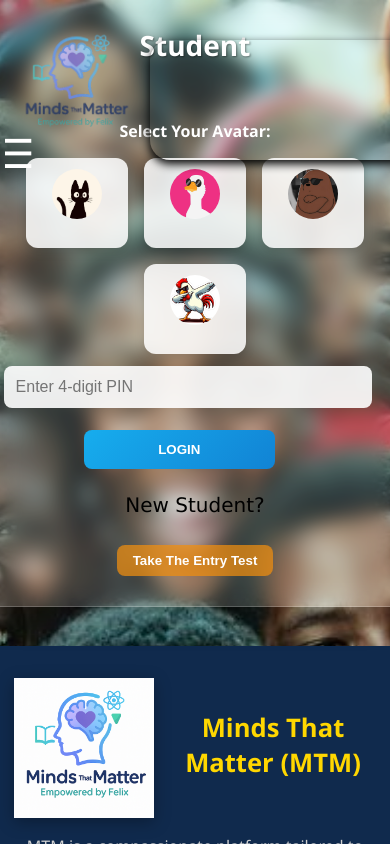
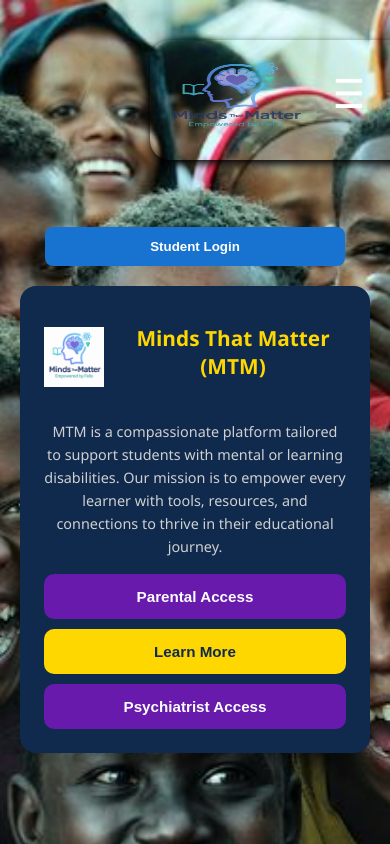
Before and after one commit to Marubi23/Minds_that_Matter_Website, a React (Vite) app: page /login in a window 390 px wide. Built offline with nearby package versions, Linux system fonts and the light colour scheme; a small style sheet from the web is missing.

Commit message:
making final changes0

```diff
--- a/src/App.jsx
+++ b/src/App.jsx
@@ -20,14 +20,14 @@
 import CreateRoom from './pages/CreateRoom.jsx';
 import PsychiatristLogin from './pages/PsychiatristLogin.jsx';
 import PsychiatristDashboard from './pages/PsychiatristDashboard.jsx';
-import AttentionMonitor from '../components/AttentionMonitor.jsx';
+import AttentionMonitor from './Components/AttentionMonitor.jsx';
 import Records from './pages/Records.jsx';
 import Settings from './components/Settings.jsx';
 import Notifications from './pages/Notifications.jsx';
 import ParentDashboard from './components/ParentDashboard.jsx';
 import Resources from './pages/Resources.jsx';
-import PinDisplay from './components/PinDisplay.jsx';
-import OfflinePayment from "../components/OfflinePayment.jsx";
+import PinDisplay from './Components/PinDisplay.jsx';
+import OfflinePayment from "./Components/OfflinePayment.jsx";
 
 import './App.css';
 
--- a/src/Components/MTMInfoCard.css
+++ b/src/Components/MTMInfoCard.css
@@ -5,39 +5,10 @@
   border-radius: 16px;
   box-shadow: 0 8px 20px rgba(0, 0, 0, 0.2);
   max-width: 500px;
-
   margin: auto;
   text-align: center;
 }
 
-.portal {
-  display: flex;
-  gap: 15px;
-}
-
-.portal button {
-  padding: 14px 24px;
-  border-radius: 10px;
-  font-weight: 600;
-  font-size: 0.95rem;
-  border: none;
-  cursor: pointer;
-  transition: transform 0.2s ease;
-}
-
-.portal button:hover {
-  transform: translateY(-3px);
-}
-
-.portal button:first-child {
-  background-color: hsl(151, 93%, 50%);
-  color: #000;
-}
-
-.portal button:last-child {
-  background-color: hsl(272, 74%, 39%);
-  color: #fff;
-}
 .mtm-header {
   display: flex;
   align-items: center;
@@ -65,6 +36,37 @@
   margin: 1rem 0;
 }
 
+.portal {
+  display: flex;
+  gap: 15px;
+  justify-content: center;
+  flex-wrap: wrap; /* ensures buttons wrap on small screens */
+}
+
+.portal button {
+  padding: 14px 24px;
+  border-radius: 10px;
+  font-weight: 600;
+  font-size: 0.95rem;
+  border: none;
+  cursor: pointer;
+  transition: transform 0.2s ease;
+}
+
+.portal button:hover {
+  transform: translateY(-3px);
+}
+
+.portal button:first-child {
+  background-color: hsl(151, 93%, 50%);
+  color: #000;
+}
+
+.portal button:last-child {
+  background-color: hsl(272, 74%, 39%);
+  color: #fff;
+}
+
 .mtm-button {
   background-color: #FFD700;
   color: #102A4D;
@@ -79,3 +81,28 @@
 .mtm-button:hover {
   background-color: #e6c200;
 }
+
+/* ✅ Responsive for small screens */
+@media (max-width: 780px) {
+  .mtm-card {
+    max-width: 90%;   /* prevents touching edges */
+    padding: 1.5rem;
+  }
+
+  .mtm-title {
+    font-size: 1.3rem;
+  }
+
+  .mtm-description {
+    font-size: 0.9rem;
+  }
+
+  .portal {
+    gap: 10px;
+    flex-direction: column; /* stack buttons vertically */
+  }
+
+  .portal button {
+    width: 100%;  /* full-width buttons on small screens */
+  }
+}
--- a/src/Components/Navbar.jsx
+++ b/src/Components/Navbar.jsx
@@ -17,7 +17,7 @@
   const handleLogout = () => {
     localStorage.removeItem("student");
     localStorage.removeItem("isLoggedIn");
-    localStorage.removeItem("hasClickedGetStarted"); // Reset get started state
+    localStorage.removeItem("hasClickedGetStarted");
     setStudent(null);
     setHasClickedGetStarted(false);
 
@@ -38,6 +38,7 @@
     setMenuOpen((prev) => !prev);
   };
 
+  // Close menu when clicking outside
   useEffect(() => {
     const handleClickOutside = (event) => {
       if (dropdownRef.current && !dropdownRef.current.contains(event.target)) {
@@ -52,6 +53,7 @@
     };
   }, [menuOpen]);
 
+  // Close menu on resize
   useEffect(() => {
     const handleResize = () => {
       if (window.innerWidth > 768) setMenuOpen(false);
@@ -60,79 +62,50 @@
     return () => window.removeEventListener("resize", handleResize);
   }, []);
 
+  const menuLinks = [
+    { path: "/", label: "Home" },
+    { path: "/login", label: "Portals" },
+    { path: "/resources", label: "Resources" },
+    { path: "/videocall", label: "Live Sessions" },
+    { path: "/progress", label: "Progress" },
+    { path: "/about", label: "About" },
+    { path: "/contact", label: "Contact" },
+  ];
+
   return (
     <div className="navbar">
+      {/* Logo */}
       <div className="logo-container">
-        <img
-          src={logo}
-          alt="Logo"
-          style={{
-            opacity: 0.8,
-            mixBlendMode: "screen",
-            position: "fixed",
-            top: "24px",
-            left: "15px",
-            width: "120px",
-            height: "auto",
-            zIndex: 999,
-          }}
-        />
+        <img src={logo} alt="Logo" className="navbar-logo" />
       </div>
 
+      {/* Hamburger */}
       <div className="hamburger" onClick={toggleMenu}>
         ☰
-        {menuOpen && (
-          <ul className="dropdown-menu" ref={dropdownRef}>
-            <Link to="/" onClick={() => setMenuOpen(false)}>
-              <li style={{ color: "yellow" }}>Home</li>
-            </Link>
-            <Link to="/login" onClick={() => setMenuOpen(false)}>
-              <li style={{ color: "white" }}>Portals</li>
-            </Link>
-            <Link to="/resources" onClick={() => setMenuOpen(false)}>
-              <li style={{ color: "red" }}>Resources</li>
-            </Link>
-            <Link to="/videocall" onClick={() => setMenuOpen(false)}>
-              <li style={{ color: "tomato" }}>Live Sessions</li>
-            </Link>
-            <Link to="/progress" onClick={() => setMenuOpen(false)}>
-              <li style={{ color: "wheat" }}>Progress</li>
-            </Link>
-            <Link to="/about" onClick={() => setMenuOpen(false)}>
-              <li style={{ color: "white" }}>About</li>
-            </Link>
-            <Link to="/contact" onClick={() => setMenuOpen(false)}>
-              <li style={{ color: "orange" }}>Contact</li>
-            </Link>
-          </ul>
-        )}
       </div>
 
-      <ul className="nav-links desktop-only">
-        <Link to="/">
-          <li style={{ color: "blue" }}>Home</li>
-        </Link>
-        <Link to="/login">
-          <li style={{ color: "purple" }}>Portals</li>
-        </Link>
-        <Link to="/resources">
-          <li style={{ color: "purple" }}>Resources</li>
-        </Link>
-        <Link to="/videocall">
-          <li style={{ color: "purple" }}>Live Sessions</li>
-        </Link>
-        <Link to="/progress">
-          <li style={{ color: "purple" }}>Progress</li>
-        </Link>
-        <Link to="/about">
-          <li style={{ color: "purple" }}>About</li>
-        </Link>
-        <Link to="/contact">
-          <li style={{ color: "blue" }}>Contact</li>
-        </Link>
+      {/* Overlay */}
+      {menuOpen && <div className="menu-overlay" onClick={() => setMenuOpen(false)} />}
+
+      {/* Sliding Menu */}
+      <ul className={`dropdown-menu ${menuOpen ? "open" : ""}`} ref={dropdownRef}>
+        {menuLinks.map((link, i) => (
+          <Link key={i} to={link.path} onClick={() => setMenuOpen(false)}>
+            <li>{link.label}</li>
+          </Link>
+        ))}
       </ul>
 
-      {/* ✅ Show only on Home + only if not already clicked */}
+      {/* Desktop Nav Links */}
+      <ul className="nav-links desktop-only">
+        {menuLinks.map((link, i) => (
+          <Link key={i} to={link.path}>
+            <li>{link.label}</li>
+          </Link>
+        ))}
+      </ul>
+
+      {/* Get Started Button */}
       {isHomePage && !hasClickedGetStarted && (
         <>
           <div className="start-button desktop-only">
@@ -144,59 +117,16 @@
         </>
       )}
 
+      {/* Student Info + Logout */}
       {student && (
-        <div
-          style={{
-            position: "absolute",
-            top: "30px",
-            right: "10px",
-            display: "flex",
-            alignItems: "center",
-            gap: "10px",
-            backgroundColor: "#1e3a8a",
-            padding: "8px 12px",
-            borderRadius: "8px",
-            zIndex: 1000,
-          }}
-        >
-          <span style={{ fontWeight: "700", color: "white" }}>
-            Hello, {student.name || student.email}
-          </span>
-          <button
-            onClick={handleLogout}
-            style={{
-              background: "crimson",
-              color: "white",
-              border: "none",
-              padding: "5px 10px",
-              borderRadius: "5px",
-              cursor: "pointer",
-              fontWeight: "bolder",
-            }}
-          >
-            Logout
-          </button>
+        <div className="student-info">
+          <span>Hello, {student.name || student.email}</span>
+          <button onClick={handleLogout}>Logout</button>
         </div>
       )}
 
-      {logoutMessage && (
-        <div
-          style={{
-            position: "absolute",
-            top: "80px",
-            right: "10px",
-            backgroundColor: "#f0f8ff",
-            color: "#333",
-            padding: "10px 15px",
-            borderRadius: "8px",
-            boxShadow: "0 2px 8px rgba(0,0,0,0.2)",
-            fontWeight: "bold",
-            zIndex: 9999,
-          }}
-        >
-          {logoutMessage}
-        </div>
-      )}
+      {/* Logout message */}
+      {logoutMessage && <div className="logout-message">{logoutMessage}</div>}
     </div>
   );
 }
--- a/src/index.css
+++ b/src/index.css
@@ -1,20 +1,19 @@
 .navbar {
   width: 80%;
-  margin: 0 auto;
+  margin: 40px auto 0 auto;
   display: flex;
   align-items: center;
   justify-content: space-between;
   border-radius: 20px;
   box-shadow: 0 4px 10px rgb(0, 0, 0);
   padding: 15px 10px;
-   margin: 40px auto 0 auto;
   position: fixed;
   z-index: 100;
   left: 150px;
-
+  height: 90px;
 }
 
-
+/* Keep logo container as-is */
 .logo-container img {
   width: 150px;
   height: 85px;
@@ -26,13 +25,9 @@
   display: flex;
   gap: 15px;
   list-style: none;
-
-
 }
 
 .nav-links li {
-  padding: 5px 10px;
-  display: inline-block;
   padding: 8px 14px;
   margin: 5px;
   background-color: rgba(255, 255, 255, 0.8);
@@ -45,68 +40,79 @@
   transition: all 0.3s ease;
 }
 
-
 .desktop-only {
   display: flex;
 }
 
+/* Hamburger styling */
 .hamburger {
   display: none;
-  left:2px;
-  position: fixed;
   font-size: 40px;
   cursor: pointer;
   z-index: 101;
-
+  transition: transform 0.2s ease;
 }
 
+.hamburger:hover {
+  transform: rotate(90deg);
+}
+
+/* Overlay for mobile menu */
+.menu-overlay {
+  display: none;
+  position: fixed;
+  top: 0;
+  left: 0;
+  width: 100vw;
+  height: 100vh;
+  background: rgba(0,0,0,0.4);
+  backdrop-filter: blur(2px);
+  z-index: 99;
+}
+
+.menu-overlay.active {
+  display: block;
+}
+
+/* Mobile dropdown slide-in */
 .dropdown-menu {
   display: flex;
   flex-direction: column;
-  position: absolute;
-  top: -35px;
-  left: 35px;
-  background: hsla(268, 83%, 34%, 0.644);
+  position: fixed;
+  top: 0;
+  right: -300px; /* hidden initially */
+  height: 100vh;
+  width: 250px;
+  background: hsla(268, 83%, 34%, 0.9);
   backdrop-filter: blur(12px);
-  border-radius: 16px;
-  box-shadow: 0px 10px 25px rgba(0, 0, 0, 0.2);
-  padding: 16px 20px;
+  border-radius: 0 0 0 16px;
+  padding: 40px 20px;
   list-style: none;
   z-index: 1000;
-  min-width: 160px;
-  animation: fadeInScale 0.3s ease-in-out;
-  border: 1px solid rgba(255, 255, 255, 0.2);
+  transition: right 0.3s ease;
+}
+
+.dropdown-menu.open {
+  right: 0; /* slide-in */
 }
 
 .dropdown-menu li {
-  margin: 10px  0;
+  margin: 15px 0;
   cursor: pointer;
-   padding: 10px 0;
-  font-size: 19px;
-  color: #333;
-  font-weight: 900;
-  font-family: Arial, Helvetica, sans-serif;
-  cursor: pointer;
-  transition: background 0.2s ease, color 0.2s ease;
+  font-size: 18px;
+  color: #fff;
+  font-weight: 700;
+  padding: 10px;
+  transition: background 0.3s ease;
 }
 
 .dropdown-menu li:hover {
-  color: #fff;
-  background: hsl(293, 62%, 67%);
+  background: hsla(293, 62%, 67%, 0.9);
   border-radius: 8px;
-  padding-left: 12px;
-}
-@keyframes fadeInScale {
-  from {
-    opacity: 0;
-    transform: scale(0.9) translateY(-10px);
-  }
-  to {
-    opacity: 1;
-    transform: scale(1) translateY(0);
-  }
+  padding-left: 14px;
 }
 
+/* Start buttons */
 .start-button button {
   padding: 10px 16px;
   border: none;
@@ -117,25 +123,26 @@
   cursor: pointer;
   transition: background 0.3s ease;
 }
+
 .start-button.desktop-only {
   display: block;
   animation: bounce 1.5s infinite ease-in-out;
 }
 
+@keyframes bounce {
+  0%, 100% { transform: translateY(0px); }
+  50% { transform: translateY(-10px); }
+}
+
+.start-button.mobile-only {
+  display: none;
+}
 
 @media (max-width: 768px) {
   .start-button.desktop-only {
     display: none;
   }
-}
 
-
-.start-button.mobile-only {
-  display: none;
-}
-
-
-@media (max-width: 768px) {
   .start-button.mobile-only {
     display: block;
     position: fixed;
@@ -150,33 +157,22 @@
     border-radius: 8px;
     padding: 10px 15px;
     font-weight: bold;
-
   }
 
   .start-button.mobile-only button:hover {
     background-color: #07fd49;
   }
-    .nav-links.desktop-only {
+
+  .nav-links.desktop-only {
     display: none;
   }
 
   .hamburger {
     display: block;
-    top: 125px;
+    top: 65px;
+    right: 25px;
     color: white;
-    font-weight: bolder;
-  }
-  .navbar{
-    height: 90px;
+    position: fixed;
   }
 
 }
-
-@keyframes bounce {
-  0%, 100% {
-    transform: translateY(0px);
-  }
-  50% {
-    transform: translateY(-10px);
-  }
-}
--- a/src/pages/Data.css
+++ b/src/pages/Data.css
@@ -16,7 +16,7 @@
   background-repeat: no-repeat;
   height: 100vh;
   padding: 20px;
-  gap: 350px;
+  gap: 80px;
   overflow: hidden;
 }
 
@@ -25,7 +25,7 @@
   display: flex;
   justify-content: center;
   align-items: center;
-  gap: 390px;
+  gap: 80px;
 }
 
 .formlogin-container {
@@ -33,25 +33,30 @@
   border-radius: 16px;
   box-shadow: 0 8px 32px rgba(0, 0, 0, 0.4);
   backdrop-filter: blur(10px);
-  -webkit-backdrop-filter: blur(10px);
   padding: 30px 25px;
   width: 320px;
   border: 1px solid rgba(255, 255, 255, 0.2);
+  text-align: center;
 }
 
 .formlogin-container h2 {
   color: white;
   font-size: 28px;
   font-weight: 800;
-  text-align: center;
   margin-bottom: 25px;
   text-shadow: 1px 1px 2px rgba(0, 0, 0, 0.4);
+}
+
+/* Default form */
+.full-login {
+  display: flex;
+  flex-direction: column;
 }
 
 .login-input {
   width: 90%;
   padding: 12px;
-  margin: 12px 0;
+  margin: 12px auto;
   border: none;
   border-radius: 8px;
   background-color: rgba(255, 255, 255, 0.9);
@@ -76,11 +81,6 @@
   background: linear-gradient(135deg, hsl(198, 76%, 40%), hsl(200, 76%, 35%));
 }
 
-form {
-  display: flex;
-  flex-direction: column;
-}
-
 .logo-company {
   display: flex;
   flex-direction: column;
@@ -94,15 +94,12 @@
   filter: drop-shadow(0 4px 8px rgba(0,0,0,0.3));
 }
 
-
-
-/* ✅ Avatar Section Styling */
+/* Avatar Section */
 .avatar-select {
   margin-top: 15px;
   color: white;
   font-weight: 600;
   font-size: 1rem;
-  text-align: center;
 }
 
 .avatar-options {
@@ -148,14 +145,15 @@
   background-color: #eaffea;
   transform: scale(1.05);
 }
+
+/* New Student Section */
 .new-student-section {
   margin-top: 1.5rem;
-  text-align: center;
 }
-.new-student-section p{
+
+.new-student-section p {
   color: #000;
-  font-family: 'Lucida Sans', 'Lucida Sans Regular', 'Lucida Grande', 'Lucida Sans Unicode', Geneva, Verdana, sans-serif;
-  font-size: 20px;
+  font-size: 18px;
 }
 
 .new-student-button {
@@ -173,54 +171,66 @@
   background-color: #f18f0f;
 }
 
+/* Simple button for mobile */
+.simple-login {
+  display: none;
+  flex-direction: column;
+  align-items: center;
+  width: 100%;
+  margin-top: 1rem;
+}
 
-/* ✅ Responsive */
+.simple-login-button {
+  padding: 12px 20px;
+  background-color: hsl(210, 80%, 45%);
+  color: #fff;
+  border: none;
+  border-radius: 8px;
+  font-weight: bold;
+  cursor: pointer;
+  width: 90%;
+  max-width: 300px;
+}
+
+.simple-login-button:hover {
+  background-color: hsl(210, 75%, 38%);
+}
+
+/* ✅ Responsive: Column layout for small screens */
 @media (max-width: 768px) {
   .login-container {
     flex-direction: column;
-    padding-top: 100px;
-    gap: 50px;
-  }
-
-  .login-button {
-    width: 50%;
-    margin-left: 80px;
+    align-items: center;
+    justify-content: flex-start;
+    padding-top: 60px;
+    gap: 30px;
   }
 
   .data-background {
     flex-direction: column;
-    gap: 40px;
+    align-items: center;
+    gap: 30px;
+  }
+
+  .full-login {
+    display: none; /* hide full form on small screens */
+  }
+
+  .simple-login {
+    display: flex; /* show simple login button */
+  }
+
+  .logo-company {
+    order: 2; /* place card below button */
+  }
+
+  .logo-company img {
+    width: 120px;
+    height: auto;
   }
 
   .formlogin-container {
-    width: 90%;
-  }
-
-  .logo-company img {
-    width: 140px;
-    height: auto;
-  }
-
-  .avatar-box {
-    width: 80px;
-    padding: 8px;
-  }
-
-  .avatar-box img {
-    width: 50px;
-    height: 50px;
-  }
-
-  .avatar-box p {
-    font-size: 0.8rem;
+    width: 80%;
+    max-width: 350px;
   }
 }
-
-@keyframes bounce {
-  0%, 100% {
-    transform: translateY(0px);
-  }
-  50% {
-    transform: translateY(-8px);
-  }
-}
--- a/src/pages/Data.jsx
+++ b/src/pages/Data.jsx
@@ -1,5 +1,5 @@
 import { useState } from "react";
-import { useNavigate, Link } from "react-router-dom";
+import { useNavigate } from "react-router-dom";
 import './Data.css';
 import MTMInfoCard from "../Components/MTMInfoCard";
 
@@ -19,12 +19,10 @@
 
   const handleStudentSubmit = async (e) => {
     e.preventDefault();
-
     if (student.pin.length !== 4) {
       alert("PIN must be exactly 4 digits");
       return;
     }
-
     if (!student.avatar) {
       alert("Please select an avatar.");
       return;
@@ -32,7 +30,6 @@
 
     try {
       const response = await fetch(`http://localhost:5000/api/records/login`, {
-
         method: "POST",
         headers: { "Content-Type": "application/json" },
         body: JSON.stringify(student),
@@ -41,35 +38,29 @@
       const data = await response.json();
 
       if (response.ok && data) {
-      // ✅ Login success
         localStorage.setItem("student", JSON.stringify(data));
         localStorage.setItem("isLoggedIn", true);
         localStorage.setItem("role", "student");
-
         setStudent(data);
         navigate("/resources");
       } else {
-      // ❌ Login failed – student not found
         alert("Student not found. Please take the test.");
         localStorage.setItem("pendingStudent", JSON.stringify(student));
         navigate("/test");
       }
-
     } catch (err) {
       console.error("Login error:", err);
       alert("Something went wrong. Try again.");
     }
   };
 
-
   return (
     <div className="login-container">
       <div className="data-background">
-        <div className="formlogin-container">
-          <h2> Student </h2>
-          <div style={{ marginBottom: '1rem' }}>
 
-          </div>
+        {/* ✅ Full login form for desktop */}
+        <div className="formlogin-container full-login">
+          <h2>Student Login</h2>
 
           <form onSubmit={handleStudentSubmit}>
             <div className="avatar-select">
@@ -102,7 +93,6 @@
             <button className="login-button" type="submit">LOGIN</button>
           </form>
 
-          {/* 👇 New Student Button */}
           <div className="new-student-section">
             <p>New Student?</p>
             <button className="new-student-button" onClick={() => navigate('/test')}>
@@ -111,9 +101,19 @@
           </div>
         </div>
 
-        <div className="logo-company">
-          <MTMInfoCard/>
+        {/* ✅ Simple login button for small screens */}
+        <div className="simple-login">
+          <button className="simple-login-button" onClick={() => navigate('/student-login')}>
+            Student Login
+          </button>
+          <div style={{ marginTop: '20px' }}>
+            <MTMInfoCard />
+          </div>
+        </div>
 
+        {/* ✅ Logo card for desktop */}
+        <div className="logo-company full-login">
+          <MTMInfoCard />
         </div>
       </div>
     </div>
```
Also changed, not shown: src/pages/About.css (+82 -0 lines), src/pages/About.jsx (+5 -5 lines), src/pages/Video.css (+100 -0 lines). Lines whose indentation alone changed are shown as unchanged.
